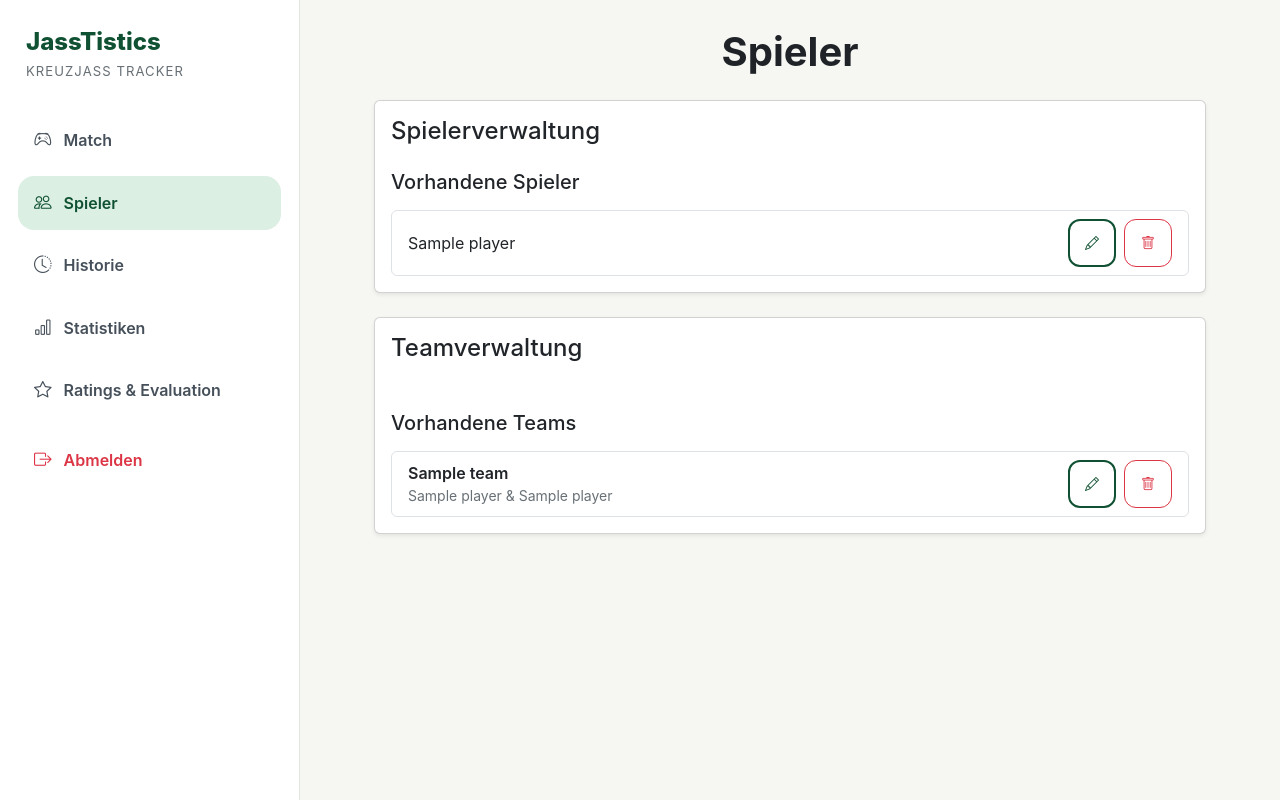
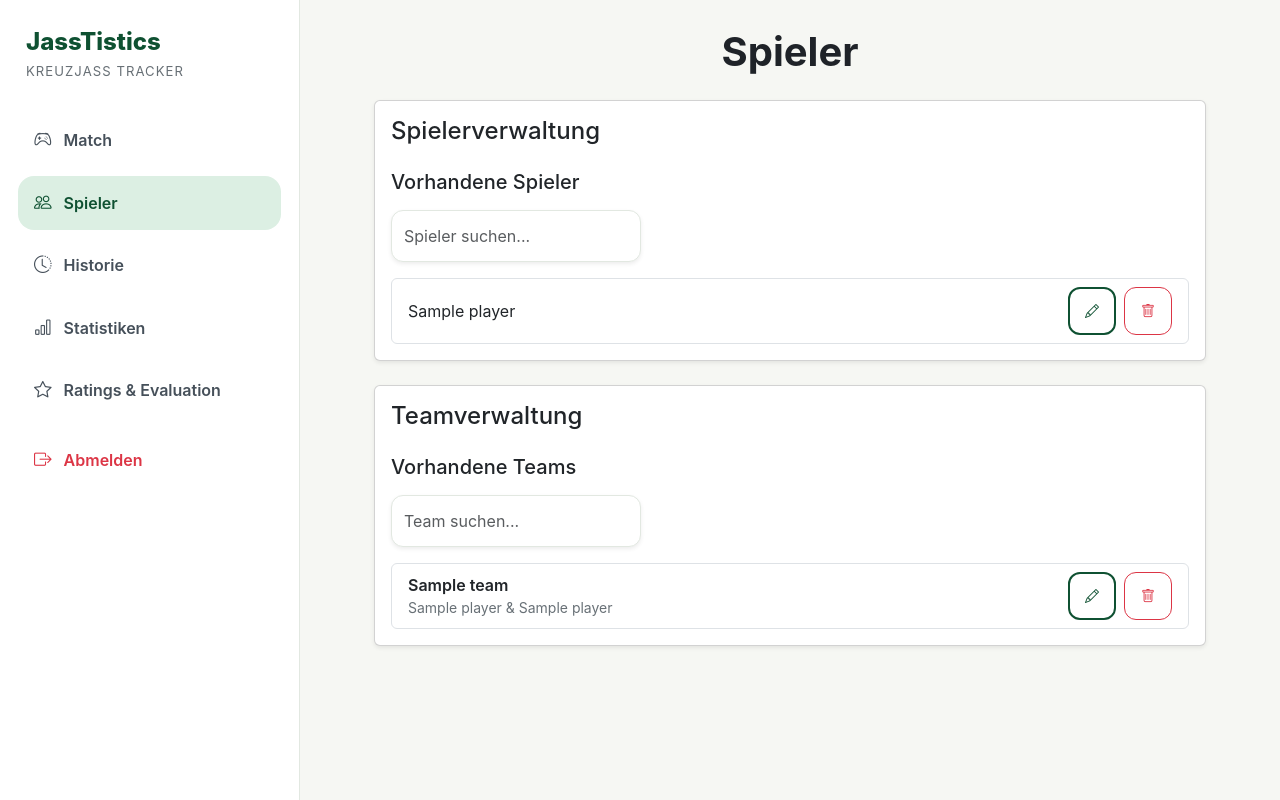
Before and after one commit to MarcBOESCH/Bachelorarbeit-WebApp, a Flask app: page /players in a window 1280 px wide. Run offline with Flask 3, Linux system fonts and the light colour scheme; the visitor is signed in with stand-in values (Sample User, id 1); tables that the repository leaves empty hold one stand-in row (values such as "Sample post"); parts of the project's set-up code (start-up, migrations or seed data) failed here and were passed over.

Commit message:
implemented player and team search

```diff
--- a/static/js/pages/players.js
+++ b/static/js/pages/players.js
@@ -7,6 +7,10 @@ let playerIdToEdit = null;
 let playerIdToDelete = null;
 let teamIdToEdit = null;
 let teamIdToDelete = null;
+let allPlayersData = [];
+let currentPlayerSearchTerm = "";
+let allTeamsData = [];
+let currentTeamSearchTerm = "";
 
 /* =========================
    Daten laden
@@ -347,18 +351,23 @@ function renderPlayers(players) {
         return;
     }
 
+    allPlayersData = players ?? [];
     playerList.innerHTML = "";
 
-    if (!players || players.length === 0) {
+    const filteredPlayers = allPlayersData.filter(player =>
+        player.name.toLowerCase().includes(currentPlayerSearchTerm)
+    );
+
+    if (!filteredPlayers || filteredPlayers.length === 0) {
         playerList.innerHTML = `
             <li class="list-group-item text-muted">
-                Noch keine Spieler vorhanden.
+                Keine passenden Spieler gefunden.
             </li>
         `;
         return;
     }
 
-    players.forEach(player => {
+    filteredPlayers.forEach(player => {
         const li = document.createElement("li");
         li.className = "list-group-item d-flex justify-content-between align-items-center";
 
@@ -402,6 +411,19 @@ function renderPlayers(players) {
     });
 }
 
+function initPlayerSearch() {
+    const searchInput = document.getElementById("player-search-input");
+
+    if (!searchInput) {
+        return;
+    }
+
+    searchInput.addEventListener("input", event => {
+        currentPlayerSearchTerm = event.target.value.toLowerCase().trim();
+        renderPlayers(allPlayersData);
+    });
+}
+
 // Rendert die Teamliste im DOM.
 function renderTeams(teams) {
     const isAdmin = window.IS_ADMIN === true || window.IS_ADMIN === "true";
@@ -411,9 +433,14 @@ function renderTeams(teams) {
         return;
     }
 
+    allTeamsData = teams ?? [];
     teamList.innerHTML = "";
 
-    if (!teams || teams.length === 0) {
+    const filteredTeams = allTeamsData.filter(team =>
+        team.name.toLowerCase().includes(currentTeamSearchTerm)
+    );
+
+    if (!filteredTeams || filteredTeams.length === 0) {
         teamList.innerHTML = `
             <li class="list-group-item text-muted">
                 Noch keine Teams vorhanden.
@@ -422,7 +449,7 @@ function renderTeams(teams) {
         return;
     }
 
-    teams.forEach(team => {
+    filteredTeams.forEach(team => {
         const li = document.createElement("li");
         li.className = "list-group-item d-flex justify-content-between align-items-center";
 
@@ -467,6 +494,19 @@ function renderTeams(teams) {
         `;
 
         teamList.appendChild(li);
+    });
+}
+
+function initTeamSearch() {
+    const searchInput = document.getElementById("team-search-input");
+
+    if (!searchInput) {
+        return;
+    }
+
+    searchInput.addEventListener("input", event => {
+        currentTeamSearchTerm = event.target.value.toLowerCase().trim();
+        renderTeams(allTeamsData);
     });
 }
 
@@ -630,6 +670,8 @@ function initPlayersPage() {
     initPlayerSection();
     initPlayerModals();
     initPlayerActionEvents();
+    initPlayerSearch();
+    initTeamSearch();
     loadPlayers();
     loadTeams();
 }
--- a/templates/players.html
+++ b/templates/players.html
@@ -11,6 +11,20 @@
 
             <div class="mt-4">
                 <h3 class="h5">Vorhandene Spieler</h3>
+
+                <div class="row mt-3">
+                    <div class="col-12 col-md-6 col-lg-4">
+                        <div class="input-group">
+                            <input
+                                    type="text"
+                                    id="player-search-input"
+                                    class="form-control shadow-sm"
+                                    placeholder="Spieler suchen..."
+                            >
+                        </div>
+                    </div>
+                </div>
+
                 <ul id="player-list" class="list-group mt-3">
                     <li class="list-group-item text-muted">Noch keine Spieler vorhanden.</li>
                 </ul>
@@ -22,8 +36,22 @@
         <div class="card-body">
             <h2 class="h4 mb-3">Teamverwaltung</h2>
 
-            <div class="mt-5">
+            <div class="mt-4">
                 <h3 class="h5">Vorhandene Teams</h3>
+
+                <div class="row mt-3">
+                    <div class="col-12 col-md-6 col-lg-4">
+                        <div class="input-group">
+                            <input
+                                    type="text"
+                                    id="team-search-input"
+                                    class="form-control shadow-sm"
+                                    placeholder="Team suchen..."
+                            >
+                        </div>
+                    </div>
+                </div>
+
                 <ul id="team-list" class="list-group mt-3">
                     <li class="list-group-item text-muted">Noch keine Teams vorhanden.</li>
                 </ul>
```
Also changed, not shown: services/__init__.py (deleted), static/js/shared/api.js (deleted).
